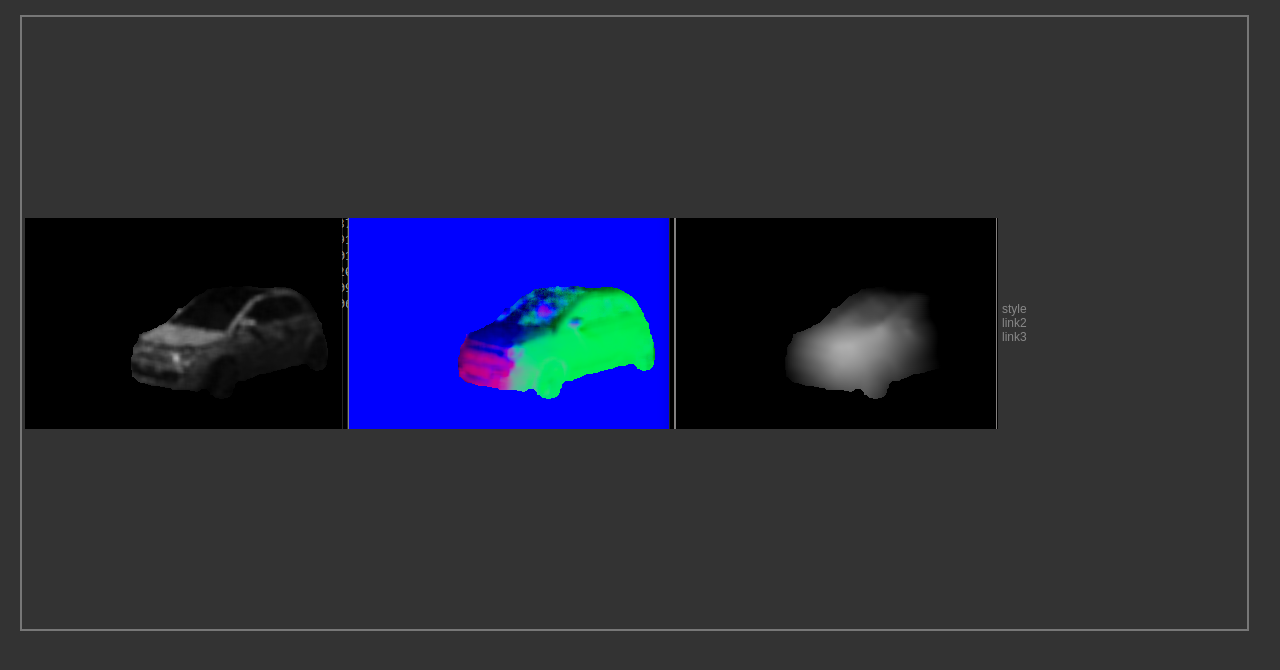
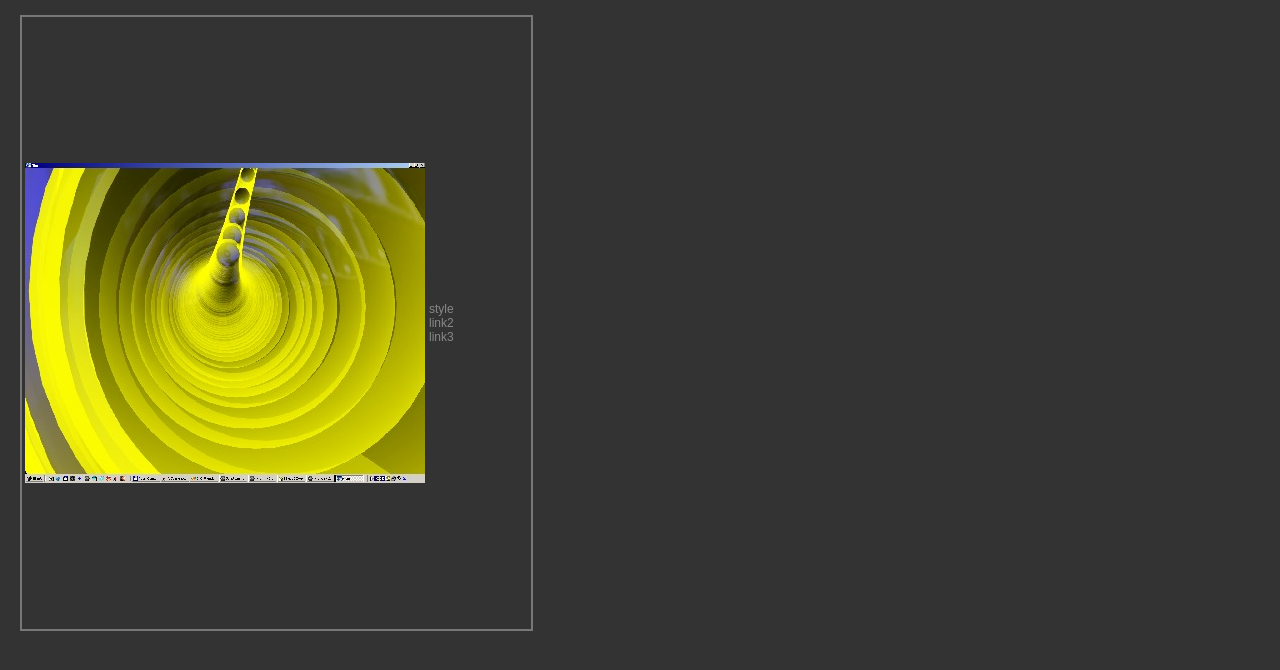
Before and after one commit to berak/keepit, a plain HTML site: page docs/index.html in a window 1280 px wide. Drawn offline with Linux system fonts and the light colour scheme.

Commit message:
Update index.html

```diff
--- a/docs/index.html
+++ b/docs/index.html
@@ -6,7 +6,8 @@
   <tr>
     <td width=80%>
       <center>
-      <img src="photometric.png">
+      <!--img src="photometric.png"-->
+      <img src="Clipboard39.jpg">
       </center>
     </td>
     <td>
```
